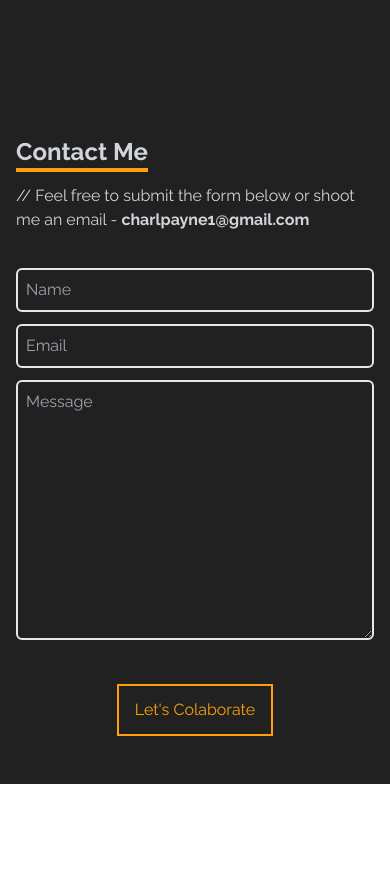
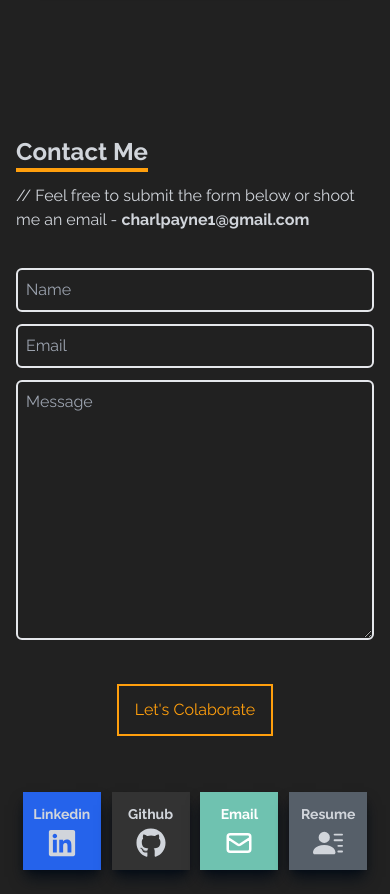
Before and after one commit to CP-Payne/portfolio, a React (Vite) app: page / in a window 390 px wide. Shown: the part 4220-5114 px from the top of the page. Before the commit the page ends 5004 px from the top, so only its background shows below. Built offline with nearby package versions, Linux system fonts and the light colour scheme.

Commit message:
feat: mobile social menu added

```diff
--- a/src/App.tsx
+++ b/src/App.tsx
@@ -4,6 +4,7 @@ import Contact from "./Sections/Contact/Contact";
 import Home from "./Sections/Home/Home";
 import Projects from "./Sections/Projects/Projects";
 import Skills from "./Sections/Skills/Skills";
+import Socials from "./Sections/Socials/Socials";
 
 function App() {
   return (
@@ -15,6 +16,7 @@ function App() {
         <Skills />
         <Projects />
         <Contact />
+        <Socials />
       </main>
     </>
   );
--- /dev/null
+++ b/src/Components/Social/SocialMobile.tsx
@@ -0,0 +1,9 @@
+import React from "react";
+
+type Props = {};
+
+const SocialMobile = (props: Props) => {
+  return <div>SocialMobile</div>;
+};
+
+export default SocialMobile;
--- a/src/Sections/Contact/Contact.tsx
+++ b/src/Sections/Contact/Contact.tsx
@@ -5,7 +5,7 @@ type Props = {};
 const Contact = (props: Props) => {
   return (
     <section className="bg-mainLightGray min-h-[90vh] w-full text-gray-300 flex justify-center items-center pt-28 lg:pt-0">
-      <div className=" max-w-2xl mx-auto flex flex-col w-full gap-9 p-4">
+      <div className=" max-w-2xl mx-auto flex flex-col w-full gap-9 p-4 pb-0">
         <div className="flex flex-col gap-3">
           <h1 className="border-b-4 border-mainGoldColor w-fit text-2xl md:text-4xl font-bold">
             Contact Me
--- /dev/null
+++ b/src/Sections/Socials/Socials.tsx
@@ -0,0 +1,57 @@
+import React from "react";
+import { BsFillPersonLinesFill } from "react-icons/bs";
+import { FaGithub, FaLinkedin } from "react-icons/fa";
+import { HiOutlineMail } from "react-icons/hi";
+
+type Props = {};
+
+const Socials = (props: Props) => {
+  return (
+    <section className=" min-h-[15vh] w-full  bg-mainLightGray flex justify-center items-center overflow-hidden md:hidden">
+      <div className=" max-w-2xl w-full h-full flex justify-evenly items-center p-3 font-bold">
+        <div className="p-2 shadow-lg shadow-[#040c16] bg-blue-600  w-[20vw] h-[20vw] max-w-20 max-h-20 min-w-14 min-h-14 text-sm sm:text-base text-gray-300">
+          <a
+            href="https://www.linkedin.com/in/charles-payne-51b533226"
+            target="_blank"
+            rel="noopener noreferrer"
+            className="flex flex-col items-center justify-center gap-1 h-full w-full"
+          >
+            Linkedin <FaLinkedin size={30} />
+          </a>
+        </div>
+        <div className="p-2 shadow-lg shadow-[#040c16] bg-[#333333] w-[20vw] h-[20vw] max-w-20 max-h-20 min-w-14 min-h-14 text-sm sm:text-base text-gray-300">
+          <a
+            href="https://www.github.com/CP-Payne/"
+            target="_blank"
+            rel="noopener noreferrer"
+            className="flex flex-col items-center justify-center gap-1 h-full w-full"
+          >
+            Github <FaGithub size={30} />
+          </a>
+        </div>
+        <div className="p-2 shadow-lg shadow-[#040c16] bg-[#6fc2b0] w-[20vw] h-[20vw] max-w-20 max-h-20 min-w-14 min-h-14 text-sm sm:text-base text-white">
+          <a
+            href="mailto:charlpayne1@gmail.com"
+            target="_blank"
+            rel="noopener noreferrer"
+            className="flex flex-col items-center justify-center gap-1 h-full w-full"
+          >
+            Email <HiOutlineMail size={30} />
+          </a>
+        </div>
+        <div className="p-2 shadow-lg shadow-[#040c16] bg-[#565f69] w-[20vw] h-[20vw] max-w-20 max-h-20 min-w-14 min-h-14 text-sm sm:text-base text-gray-300">
+          <a
+            href="/portfolio-website/files/Charles_Payne_CV.pdf"
+            target="_blank"
+            rel="noopener noreferrer"
+            className="flex flex-col items-center justify-center gap-1 h-full w-full"
+          >
+            Resume <BsFillPersonLinesFill size={30} />
+          </a>
+        </div>
+      </div>
+    </section>
+  );
+};
+
+export default Socials;
```
